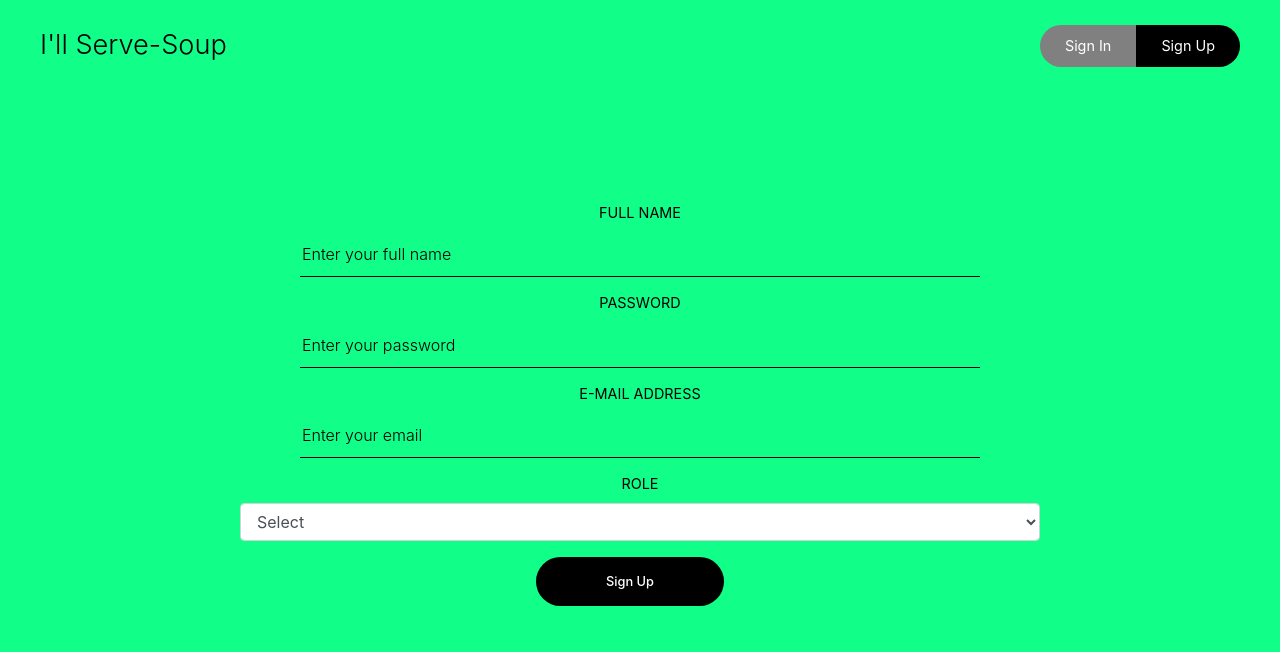
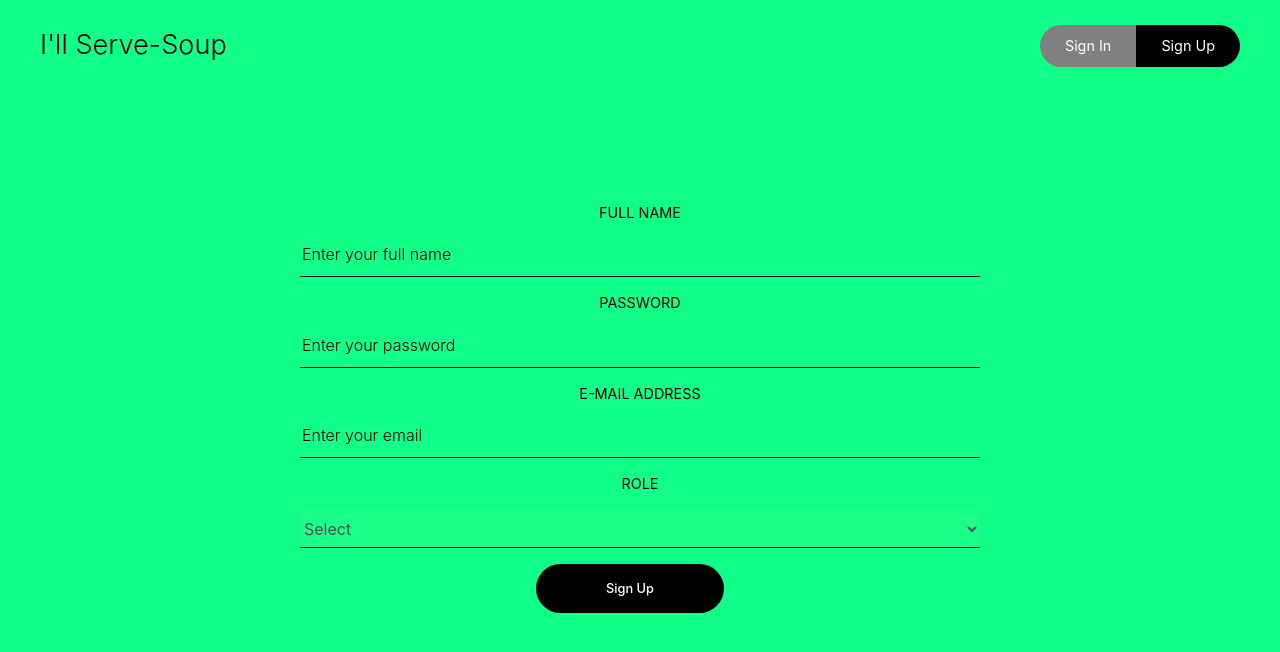
Before and after one commit to i-ll-serve-soup-july-2019/FrontEnd, a React (Create React App) app in the folder serve-soup/: page /sign-up in a window 1280 px wide. Shown: the top 652 px of the page. Built offline with nearby package versions, Linux system fonts and the light colour scheme.

Commit message:
Fixed role field styling to match the other fields

```diff
--- a/serve-soup/src/components/SignUpForm.js
+++ b/serve-soup/src/components/SignUpForm.js
@@ -7,6 +7,16 @@ import { Label, Input, Spinner, FormGroup, Alert } from 'reactstrap';
 import { connect } from 'react-redux';
 
 import { registerUser } from '../actions';
+
+const dropdownStyle = {
+  background: "#1bff89",
+  width: "85%",
+  border: "none",
+  borderBottom: "1px solid black",
+  borderRadius: "0",
+  margin: "15px auto",
+  paddingLeft: "0"
+};
 
 class SignUpForm extends Component {
   state = {
@@ -113,6 +123,7 @@ class SignUpForm extends Component {
                     name="role"
                     value={this.state.role}
                     onChange={this.handleChange}
+                    style={dropdownStyle}
                   >
                     <option>Select</option>
                     <option>Volunteer</option>
```
